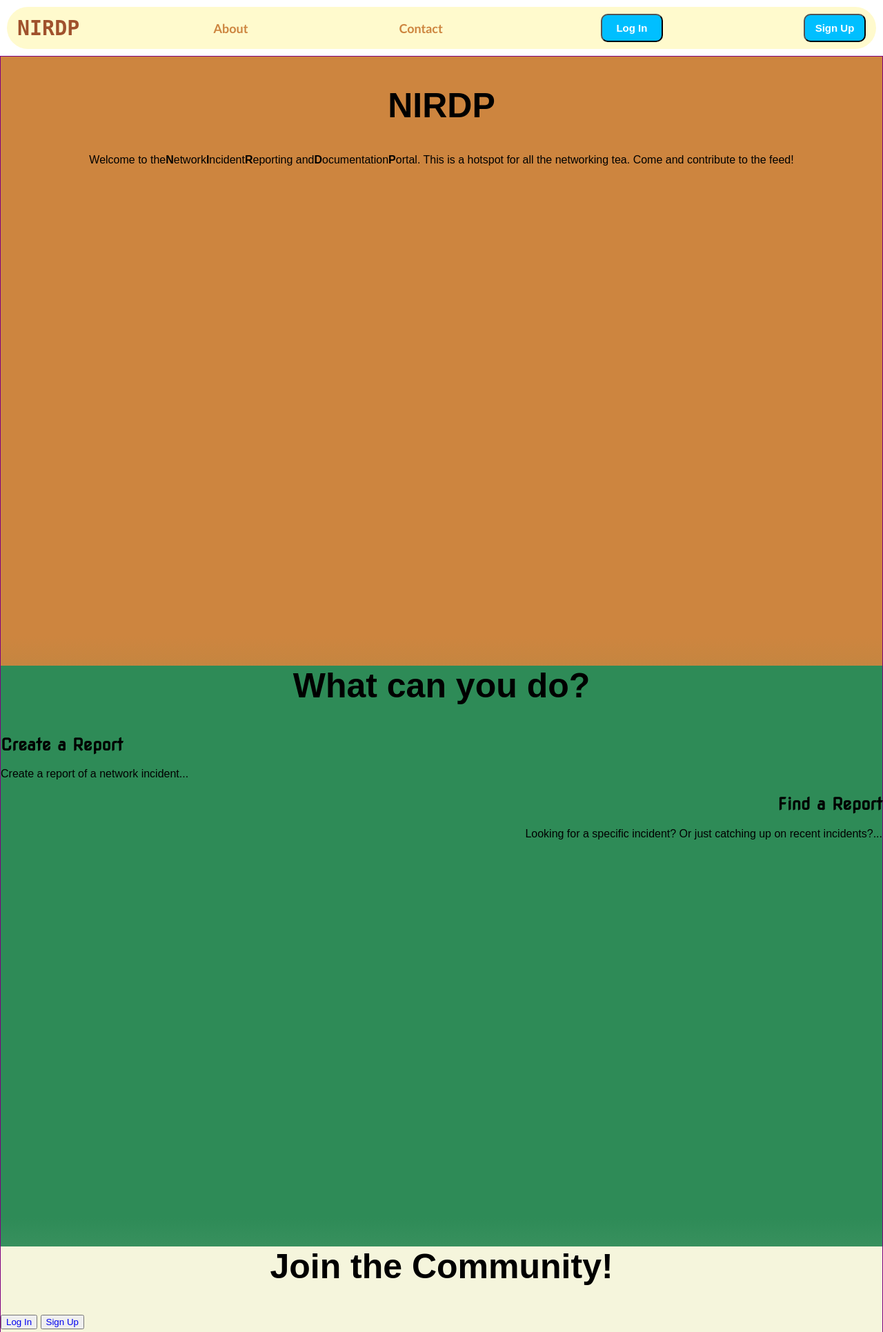
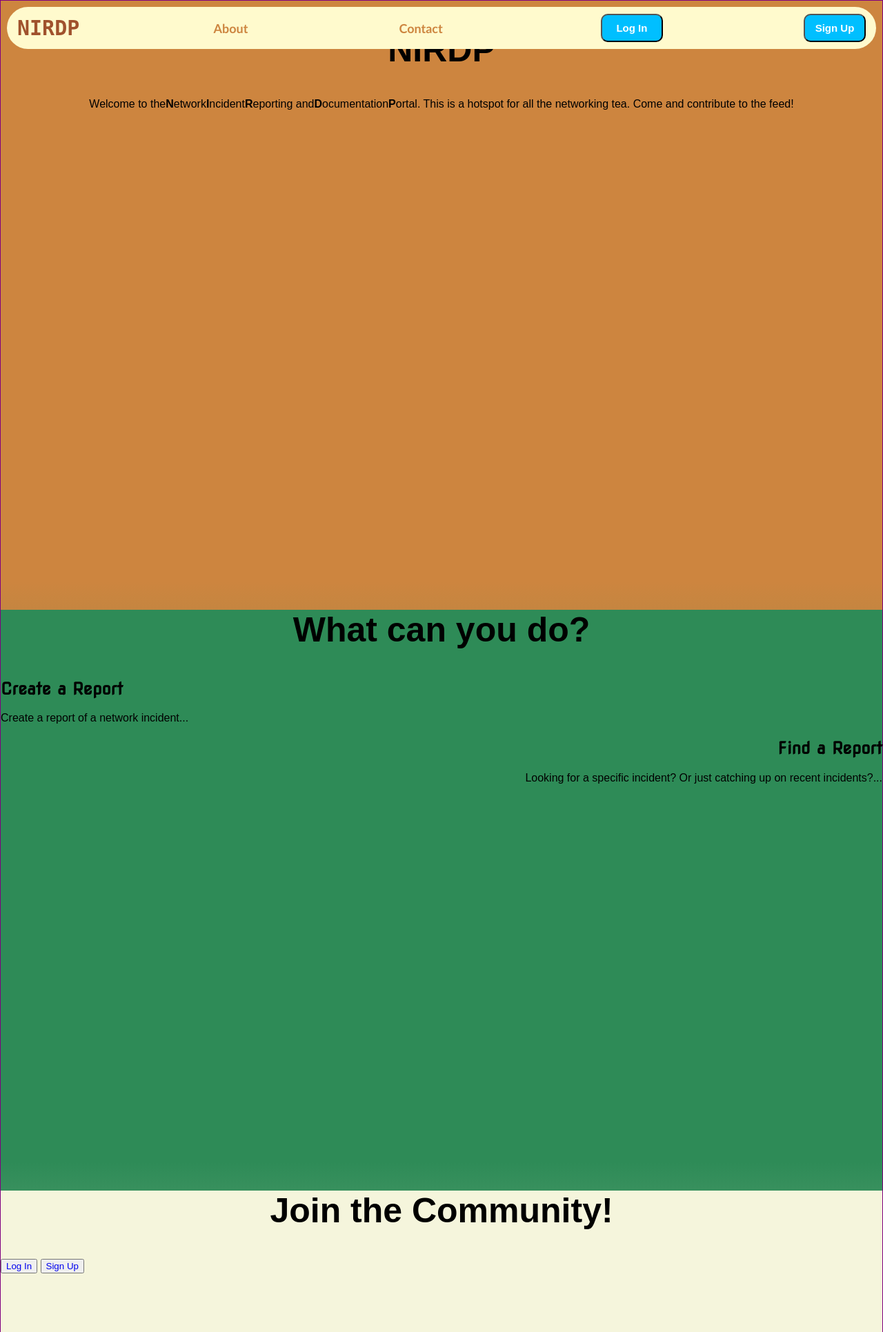
Before and after one commit to Natotox/NIRDP, a PHP site: page / in a window 1280 px wide. Shown: the top 1931 px of the page at 69% size. Run offline with PHP 8.4, Linux system fonts and the light colour scheme; some web fonts are replaced.

Commit message:
Update index.css

```diff
--- a/index.css
+++ b/index.css
@@ -8,6 +8,12 @@ body{
 	margin: 0;
 	padding: 0;
 	box-sizing: border-box;
+	background-color: peru;
+}
+
+header{
+	position: fixed;
+	width: 100%;
 }
 
 .container{
```
